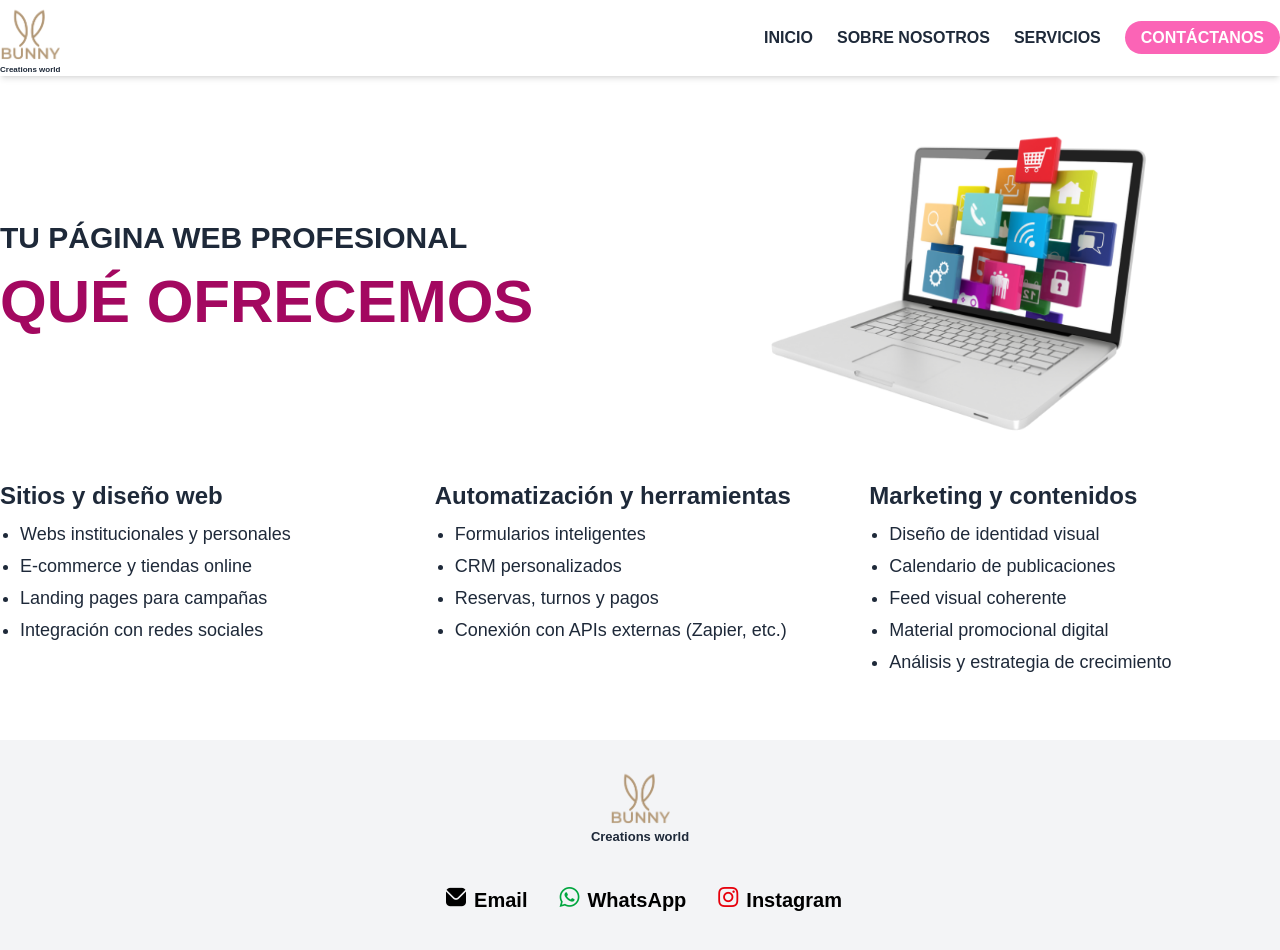
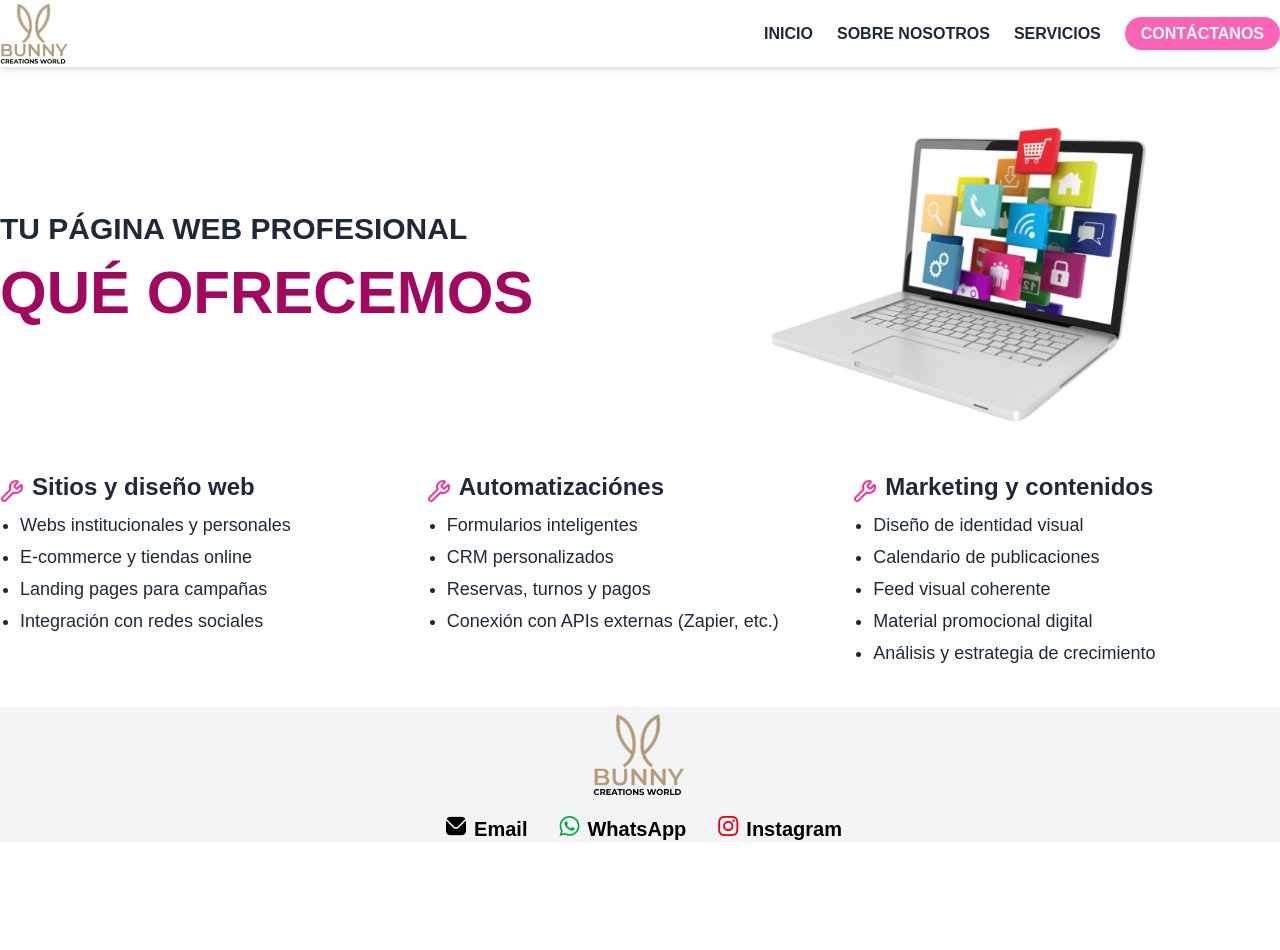
Before and after one commit to Fer-oso/bunny-master, a React (Vite) app: page /servicios in a window 1280 px wide. Shown: the top 950 px of the page. After the commit the page ends 843 px from the top, so only its background shows below. Built offline with nearby package versions, Linux system fonts and the light colour scheme.

Commit message:
modificacion de margenes y resoluciones generales.

```diff
--- a/index.html
+++ b/index.html
@@ -6,7 +6,7 @@
   <link rel="icon" type="image/svg+xml" href="/img/bunnylogo2.png" />
   <link href="/src/style/style.css" rel="stylesheet">
   <meta name="viewport" content="width=device-width, initial-scale=1.0" />
-  <title>Bunny</title>
+  <title>Bunny creations world</title>
   <link href="https://cdn-uicons.flaticon.com/uicons-solid-rounded/css/uicons-solid-rounded.css" rel="stylesheet">
   <link href="https://cdn-uicons.flaticon.com/uicons-brands/css/uicons-brands.css" rel="stylesheet">
   <link href="https://cdn-uicons.flaticon.com/uicons-regular-straight/css/uicons-regular-straight.css" rel="stylesheet">
--- a/src/components/footer/Footer.jsx
+++ b/src/components/footer/Footer.jsx
@@ -2,11 +2,12 @@ import { Logo } from "../logo/Logo";
 
 export const Footer = () => {
   return (
-    <footer className="bg-gray-100 text-center text-xl py-6 mt-16">
+    <footer className="bg-gray-100 text-center text-xl mt-10">
       <div className="flex justify-center gap-10 mb-4">
-      <Logo fontSize={"13px"} />
+      <Logo height="
+      100px" />
       </div>
-      <div className="flex flex-col sm:flex-row justify-center gap-6 m-10">
+      <div className="flex flex-col sm:flex-row justify-center gap-6 ">
         <div>
           <i className="fi fi-sr-envelope m-2"></i>
           <strong>
--- a/src/components/logo/Logo.jsx
+++ b/src/components/logo/Logo.jsx
@@ -1,11 +1,10 @@
-export const Logo = ({fontSize = '20px'}) => {
+export const Logo = ({height = '30px'}) => {
     return (
-
         <>
             {/* Logo */}
             <div className="flex flex-col items-center gap-1"> {/* Cambiado a flex-col y gap-1 */}
-                <img src="/img/bunnylogo1.png" alt="Bunny Logo" className="h-15 " />
-                <p className="font-bold text-gray-800" style={{ fontSize: fontSize }}>Creations world</p>
-            </div></>
+                <img src="/img/bunnylogo3.svg" alt="Bunny Logo" className="-mt-2 -ml-1" style={{ height: height }}/>
+{       /*         <p className="font-bold text-gray-800 -mt-1" style={{ fontSize: fontSize }}>Creations world</p>
+*/}            </div></>
     )
 }
--- a/src/components/navbar/NavBar.jsx
+++ b/src/components/navbar/NavBar.jsx
@@ -8,8 +8,8 @@ export default function NavBar() {
 
   return (
     <nav className="bg-white shadow-md sticky top-0 z-50 ">
-      <div className=" mx-auto flex items-center justify-between sm:max-w-screen-sm md:max-w-screen-md lg:max-w-screen-lg xl:max-w-screen-xl">
-      <Logo fontSize="8px"/>
+      <div className=" mx-auto px-2 sm:px-0 flex items-center justify-between sm:max-w-screen-sm  md:max-w-screen-md lg:max-w-screen-lg xl:max-w-screen-xl">
+      <Logo height="75px"/>
 
         {/* Botón hamburguesa (mobile) */}
         <button
--- a/src/pages/servicios/Services.jsx
+++ b/src/pages/servicios/Services.jsx
@@ -1,3 +1,5 @@
+import { Wrench } from "lucide-react";
+
 export default function Services() {
     return (
 <section className="mt-5">
@@ -14,9 +16,13 @@ export default function Services() {
     </div>
 
     {/* Servicios */}
-    <div className="grid grid-cols-1 sm:grid-cols-2 md:grid-cols-3  gap-6 text-gray-800">
-      <div>
-        <h4 className="font-bold text-2xl mb-2">Sitios y diseño web</h4>
+    <div className="grid grid-cols-1 sm:grid-cols-2 md:grid-cols-3 text-gray-800">
+
+    <div>
+    <div className="flex items-center space-x-2">
+        <Wrench color="oklch(65.6% 0.241 354.308)"/><h4 className="font-bold text-2xl mb-2"> Sitios y diseño web</h4>
+        </div>
+
         <ul className="list-disc ml-5 text-lg space-y-1">
           <li>Webs institucionales y personales</li>
           <li>E-commerce y tiendas online</li>
@@ -24,8 +30,12 @@ export default function Services() {
           <li>Integración con redes sociales</li>
         </ul>
       </div>
+
       <div>
-        <h4 className="font-bold text-2xl mb-2">Automatización y herramientas</h4>
+        <div className="flex items-center space-x-2">
+        <Wrench color="oklch(65.6% 0.241 354.308)"/><h4 className="font-bold text-2xl mb-2"> Automatizaciónes</h4>
+        </div>
+
         <ul className="list-disc ml-5 text-lg space-y-1">
           <li>Formularios inteligentes</li>
           <li>CRM personalizados</li>
@@ -33,8 +43,11 @@ export default function Services() {
           <li>Conexión con APIs externas (Zapier, etc.)</li>
         </ul>
       </div>
+
       <div>
-        <h4 className="font-bold text-2xl mb-2">Marketing y contenidos</h4>
+      <div className="flex items-center space-x-2">
+      <Wrench color="oklch(65.6% 0.241 354.308)"/><h4 className="font-bold text-2xl mb-2"> Marketing y contenidos</h4>
+        </div>
         <ul className="list-disc ml-5 text-lg space-y-1">
           <li>Diseño de identidad visual</li>
           <li>Calendario de publicaciones</li>
@@ -43,6 +56,8 @@ export default function Services() {
           <li>Análisis y estrategia de crecimiento</li>
         </ul>
       </div>
+
+
     </div>
   </>
 </section>
--- a/src/routes/layout/GeneralLayout.jsx
+++ b/src/routes/layout/GeneralLayout.jsx
@@ -6,9 +6,9 @@ import NavBar from "../../components/navbar/NavBar";
 
 export const GeneralLayout = () => {
   return (
-    <div >
+    <div className="" >
       <NavBar />
-      <div className="mx-auto sm:max-w-screen-sm md:max-w-screen-md lg:max-w-screen-lg xl:max-w-screen-xl">
+      <div className="mx-auto  px-1 sm:px-0 sm:max-w-screen-sm md:max-w-screen-md lg:max-w-screen-lg xl:max-w-screen-xl">
       <Outlet />
       </div>
       <Footer />
```
Also changed, not shown: public/img/bunnylogo3.svg (added).
